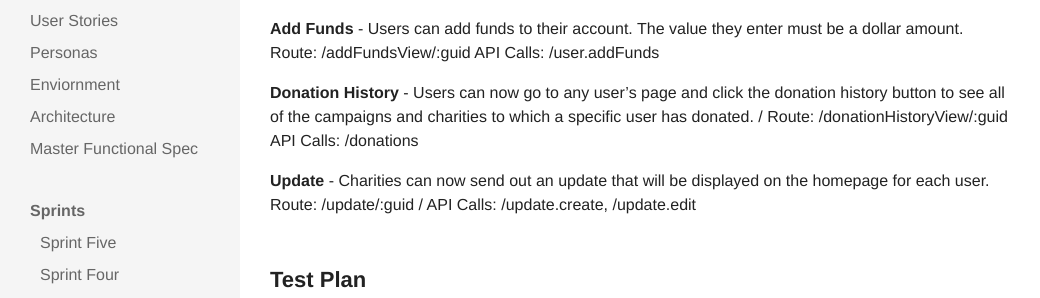
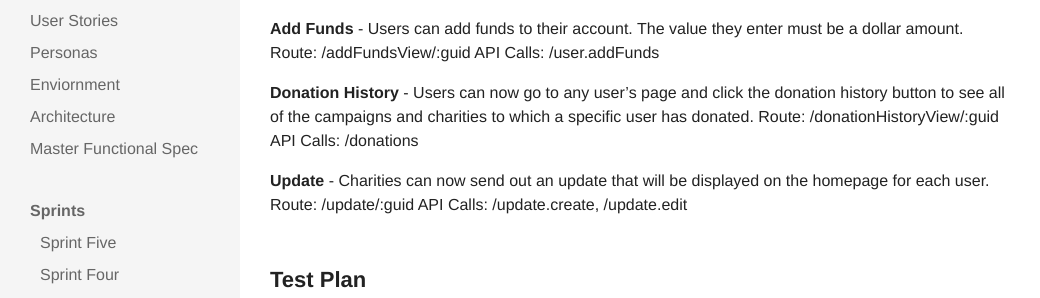
Before and after one commit to comp523-602/cchange-project, a Jekyll site: the page built from _sprints/sprint-six.markdown, in a window 1280 px wide and 900 px high, scrolled down 1850 px. Shown: the part 176-474 px from the top of the window, without its empty margins (0-1040 px from the left). Built offline with Jekyll 4.4.1, drawn with Linux system fonts in a browser that asks for light colours; nearby versions of some CDN libraries.

```diff
--- a/_sprints/sprint-six.markdown
+++ b/_sprints/sprint-six.markdown
@@ -81,12 +81,12 @@ API Calls: /post.create
 Route: /addFundsView/:guid
 API Calls: /user.addFunds
 
-**Donation History** - Users can now go to any user's page and click the donation history button to see all of the campaigns and charities to which a specific user has donated. /
+**Donation History** - Users can now go to any user's page and click the donation history button to see all of the campaigns and charities to which a specific user has donated.
 Route: /donationHistoryView/:guid
 API Calls: /donations
 
 **Update** - Charities can now send out an update that will be displayed on the homepage for each user.
-Route: /update/:guid /
+Route: /update/:guid
 API Calls: /update.create, /update.edit
 
 ## Test Plan
```
